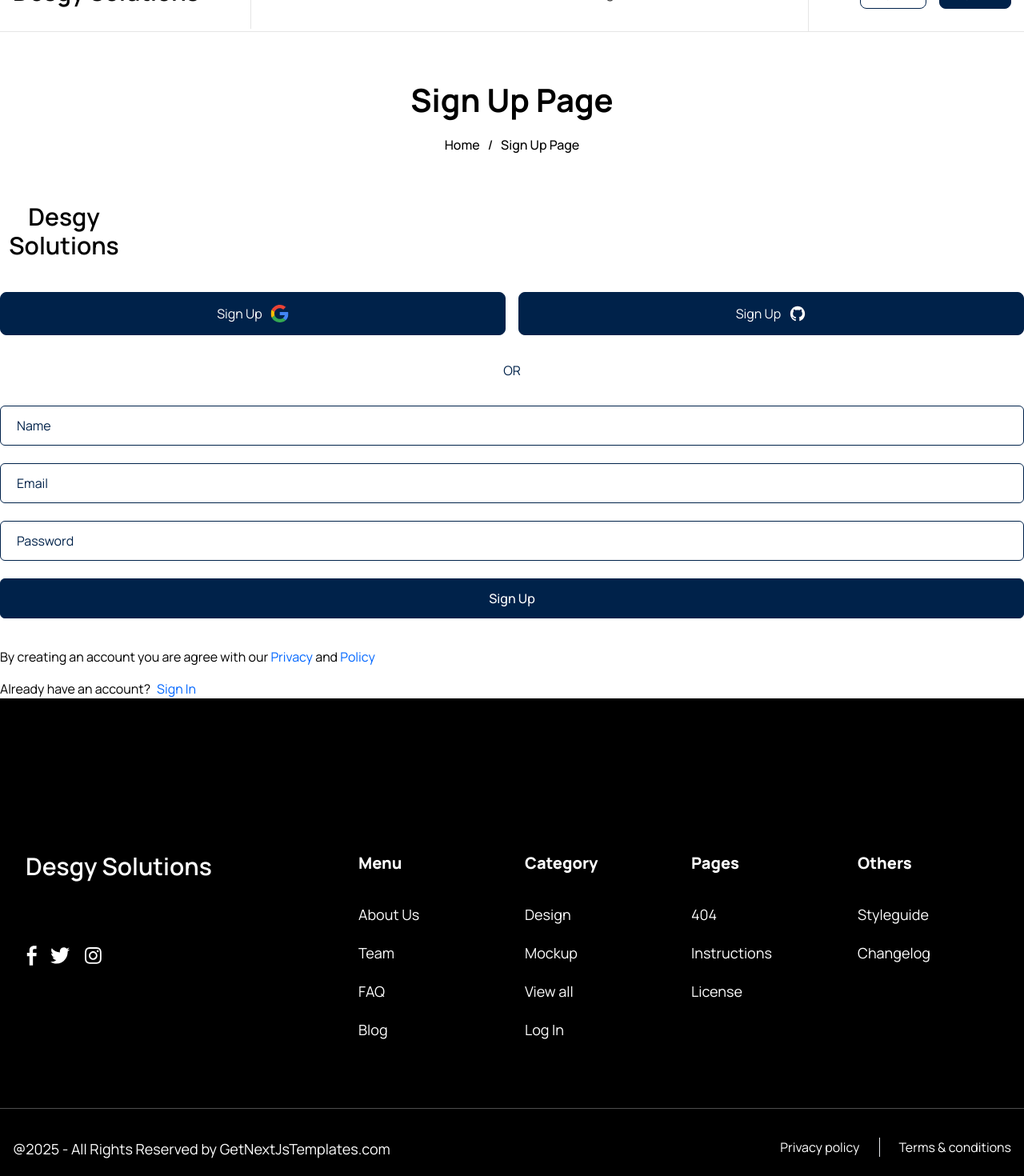
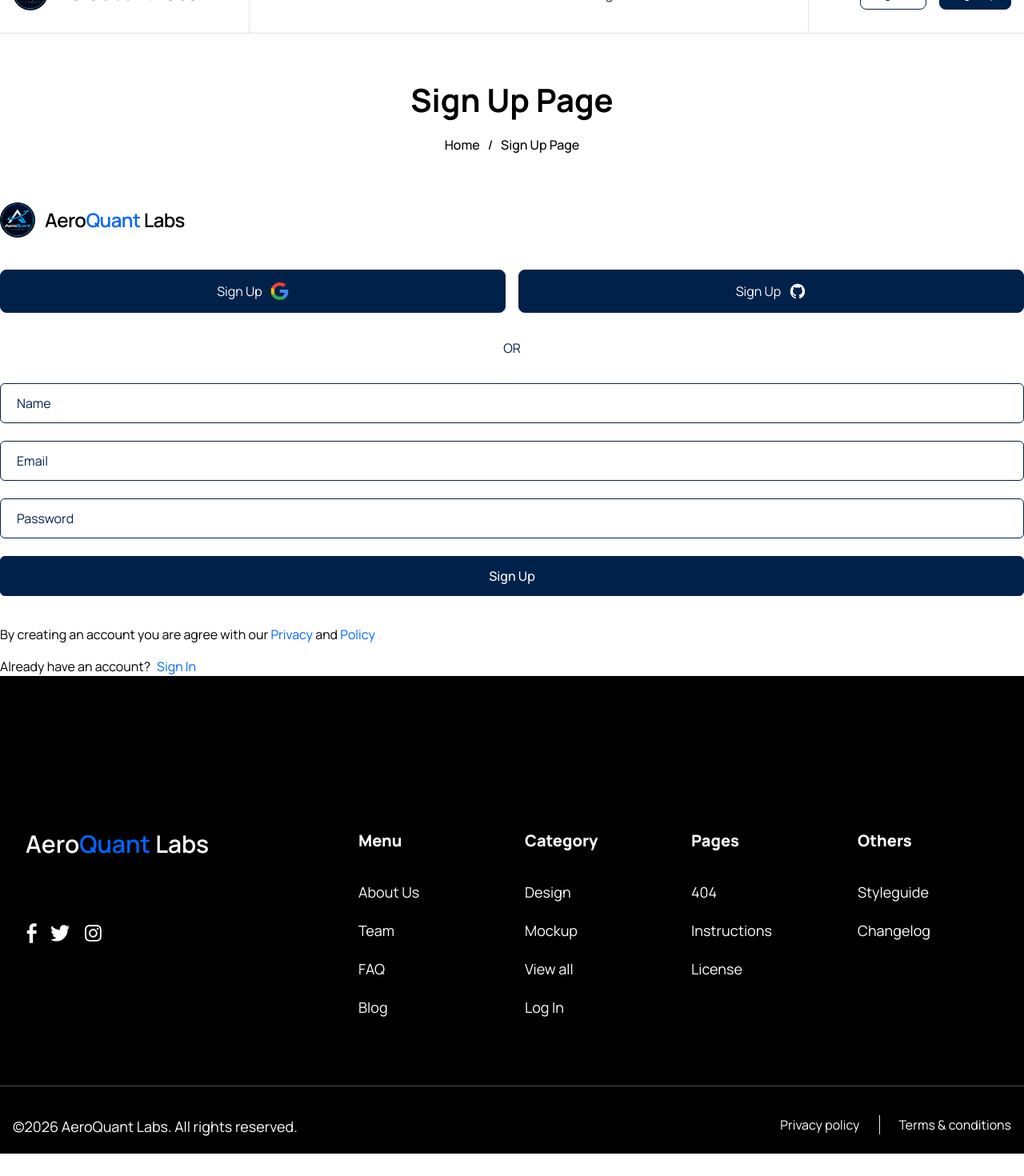
Before and after one commit to Maxorleans55/AeroQuant-Labs, a Next.js app in the folder aeroquant-labs/: page /signup in a window 1280 px wide. Shown: the part 59-1529 px from the top of the page at 80% size. After the commit the page ends 1501 px from the top, so only its background shows below. Built offline with nearby package versions, Linux system fonts and the light colour scheme.

Commit message:
feat: rebrand site to AeroQuant Labs

```diff
--- a/aeroquant-labs/src/app/(site)/documentation/page.tsx
+++ b/aeroquant-labs/src/app/(site)/documentation/page.tsx
@@ -1,7 +1,7 @@
 import { Documentation } from '@/app/components/Documentation/Documentation'
 import { Metadata } from 'next'
 export const metadata: Metadata = {
-  title: 'Featurs | Desgy',
+  title: 'Documentation | AeroQuant Labs',
 }
 
 export default function Page() {
--- a/aeroquant-labs/src/app/api/data/route.ts
+++ b/aeroquant-labs/src/app/api/data/route.ts
@@ -23,21 +23,21 @@ const Aboutdata: aboutdata[] = [
     heading: 'About us.',
     imgSrc: '/images/aboutus/imgOne.svg',
     paragraph:
-      'Sed ut perspiciatis unde omnis iste natus error sit voluptatem accusantium doloremque laudantium, totam rem',
+      'We are a team of young software developers who build tools and products that help solve problems in society.',
     link: 'Learn more',
   },
   {
     heading: 'Services.',
     imgSrc: '/images/aboutus/imgTwo.svg',
     paragraph:
-      'Sed ut perspiciatis unde omnis iste natus error sit voluptatem accusantium doloremque laudantium, totam rem',
+      'From web apps to internal tools, we design and ship software that is useful, accessible, and built to last.',
     link: 'Learn more',
   },
   {
     heading: 'Our Works.',
     imgSrc: '/images/aboutus/imgThree.svg',
     paragraph:
-      'Sed ut perspiciatis unde omnis iste natus error sit voluptatem accusantium doloremque laudantium, totam rem',
+      'We take ideas from problem to production — researching, designing, building, and iterating alongside the people who use what we make.',
     link: 'Learn more',
   },
 ]
--- a/aeroquant-labs/src/app/components/Documentation/Introduction.tsx
+++ b/aeroquant-labs/src/app/components/Documentation/Introduction.tsx
@@ -87,8 +87,7 @@ export const Introduction = () => {
         </div>
         <div className="mt-5">
           <p className="text-base font-medium text-muted/60">
-            Desgy Tailwind NextJs Template is built with Tailwindcss and
-            Nextjs.
+            AeroQuant Labs is built with Next.js, React, and Tailwind CSS.
           </p>
           <p className="text-base font-medium text-muted/60">
             These theme is ready to use and you can totally customize as per
--- a/aeroquant-labs/src/app/components/Documentation/PackageStructure.tsx
+++ b/aeroquant-labs/src/app/components/Documentation/PackageStructure.tsx
@@ -18,7 +18,7 @@ export const PackageStructure = () => {
       <div className="rounded-md p-6 pt-3 border border-dark_border/60 mt-6">
         <div className="flex items-center gap-4">
           <h5 className="text-base font-medium text-muted mt-3 mb-1">
-            Desgy Tailwind NextJs Template
+            AeroQuant Labs
           </h5>
         </div>
         <ul className="ps-0 md:ps-5 list-unstyled">
--- a/aeroquant-labs/src/app/components/Documentation/QuickStart.tsx
+++ b/aeroquant-labs/src/app/components/Documentation/QuickStart.tsx
@@ -58,7 +58,7 @@ export const QuickStart = () => {
         </p>
         <div className="py-4 px-3 rounded-md bg-dark_grey">
           <p className="text-sm text-black/60">
-            {"> desgy_project@0.1.0 dev"}
+            {"> aeroquant-labs@0.1.0 dev"}
           </p>
           <p className="text-sm text-black/60 mt-1">{"> next dev"}</p>
           <p className="text-sm text-black/60 mt-6">{"-Next.js 14.2.4"}</p>
--- a/aeroquant-labs/src/app/components/Home/Hero/index.tsx
+++ b/aeroquant-labs/src/app/components/Home/Hero/index.tsx
@@ -25,11 +25,11 @@ const Hero = () => {
         <div className='grid grid-cols-12 justify-center items-center'>
           <div className='col-span-12 xl:col-span-5 lg:col-span-6 md:col-span-12 sm:col-span-12'>
             <div className='py-2 px-5 bg-primary/15 rounded-full w-fit'>
-              <p className='text-primary text-lg font-bold'>DESIGN AGENCY</p>
+              <p className='text-primary text-lg font-bold'>
+                SOFTWARE DEVELOPMENT
+              </p>
             </div>
-            <h1>
-              Dedicated to bring your ideas to life.
-            </h1>
+            <h1>We build software that solves real problems.</h1>
             <Link href={'#'}>
               <button className='bg-primary text-white text-xl font-semibold py-5 px-12 rounded-full hover:bg-darkmode hover:cursor-pointer mt-10'>
                 Get started
--- a/aeroquant-labs/src/app/components/Layout/Footer/index.tsx
+++ b/aeroquant-labs/src/app/components/Layout/Footer/index.tsx
@@ -31,7 +31,7 @@ const footer = () => {
           {/* COLUMN-1 */}
           <div className='col-span-4'>
             <h4 className='text-white text-3xl leading-9 mb-4 lg:mb-20'>
-              Desgy Solutions
+              Aero<span className='text-primary'>Quant</span> Labs
             </h4>
             <div className='flex items-center gap-4'>
               <div className='footer-icons'>
@@ -93,14 +93,7 @@ const footer = () => {
           <div className='mt-4 grid grid-cols-1 gap-y-10 gap-x-16 sm:grid-cols-2 xl:gap-x-8'>
             <div>
               <p className='text-center md:text-start text-white text-lg'>
-                @2025 - All Rights Reserved by{' '}
-                <Link
-                  href='https://getnextjstemplates.com/'
-                  target='_blank'
-                  className='hover:text-white/60 hover:underline'>
-                  {' '}
-                  GetNextJsTemplates.com
-                </Link>
+                ©2026 AeroQuant Labs. All rights reserved.
               </p>
             </div>
             <div className='flex justify-center md:justify-end'>
--- a/aeroquant-labs/src/app/components/Layout/Header/Logo/index.tsx
+++ b/aeroquant-labs/src/app/components/Layout/Header/Logo/index.tsx
@@ -1,9 +1,23 @@
+import Image from 'next/image'
 import Link from 'next/link'
 
 const Logo: React.FC = () => {
   return (
-    <Link href='/' className='text-3xl font-semibold'>
-      Desgy Solutions
+    <Link
+      href='/'
+      className='flex items-center gap-3'
+      aria-label='AeroQuant Labs — home'>
+      <Image
+        src='/images/logo/aeroquant-labs.jpg'
+        alt='AeroQuant Labs logo'
+        width={44}
+        height={44}
+        className='rounded-full'
+        priority
+      />
+      <span className='text-2xl font-semibold tracking-tight whitespace-nowrap'>
+        Aero<span className='text-primary'>Quant</span> Labs
+      </span>
     </Link>
   )
 }
--- a/aeroquant-labs/src/app/components/ScrollToTop/index.tsx
+++ b/aeroquant-labs/src/app/components/ScrollToTop/index.tsx
@@ -1,5 +1,4 @@
 'use client'
-import Link from 'next/link'
 import { useEffect, useState } from 'react'
 
 export default function ScrollToTop() {
@@ -34,14 +33,6 @@ export default function ScrollToTop() {
       {isVisible && (
         <div className='fixed bottom-8 right-8 z-999'>
           <div className='flex items-center gap-2.5'>
-            <Link
-              href={
-                'https://getnextjstemplates.com/products/desgy-nextjs-free-landing-page-template'
-              }
-              target='_blank'
-              className='hidden lg:block bg-primary text-white hover:bg-darkmode text-sm px-4 py-3.5 leading-none rounded-lg font-medium text-nowrap'>
-              Download Now
-            </Link>
             {isVisible && (
               <div
                 onClick={scrollToTop}
--- a/aeroquant-labs/src/app/layout.tsx
+++ b/aeroquant-labs/src/app/layout.tsx
@@ -1,10 +1,52 @@
 import { Manrope } from 'next/font/google'
+import type { Metadata } from 'next'
 import './globals.css'
 import Header from '@/app/components/Layout/Header'
 import Footer from '@/app/components/Layout/Footer'
 import ScrollToTop from '@/app/components/ScrollToTop'
 import Aoscompo from '@/utils/aos'
 const font = Manrope({ subsets: ['latin'] })
+
+export const metadata: Metadata = {
+  metadataBase: new URL('https://aeroquant-labs.vercel.app'),
+  title: {
+    default: 'AeroQuant Labs — Software Development Team',
+    template: '%s | AeroQuant Labs',
+  },
+  description:
+    'AeroQuant Labs is a team of young software developers building tools and products that solve real problems in society.',
+  keywords: [
+    'software development',
+    'web applications',
+    'product studio',
+    'Ghana',
+    'AeroQuant Labs',
+  ],
+  authors: [{ name: 'AeroQuant Labs' }],
+  openGraph: {
+    title: 'AeroQuant Labs',
+    description:
+      'A team of young software developers building tools and products that solve real problems in society.',
+    siteName: 'AeroQuant Labs',
+    type: 'website',
+    locale: 'en_GB',
+    images: [
+      {
+        url: '/images/logo/aeroquant-labs.jpg',
+        width: 1200,
+        height: 1200,
+        alt: 'AeroQuant Labs',
+      },
+    ],
+  },
+  twitter: {
+    card: 'summary_large_image',
+    title: 'AeroQuant Labs',
+    description:
+      'A team of young software developers building tools and products that solve real problems in society.',
+    images: ['/images/logo/aeroquant-labs.jpg'],
+  },
+}
 
 export default function RootLayout({
   children,
--- a/aeroquant-labs/src/app/page.tsx
+++ b/aeroquant-labs/src/app/page.tsx
@@ -13,11 +13,6 @@ import Testimonial from '@/app/components/Home/Testimonials'
 import Articles from '@/app/components/Home/Articles'
 import Join from '@/app/components/Home/Joinus'
 import Insta from '@/app/components/Home/Insta'
-import { Metadata } from 'next'
-
-export const metadata: Metadata = {
-  title: 'Desgy Solutions',
-}
 
 export default function Home() {
   return (
```
Also changed, not shown: aeroquant-labs/public/images/logo/aeroquant-labs.jpg (added).
